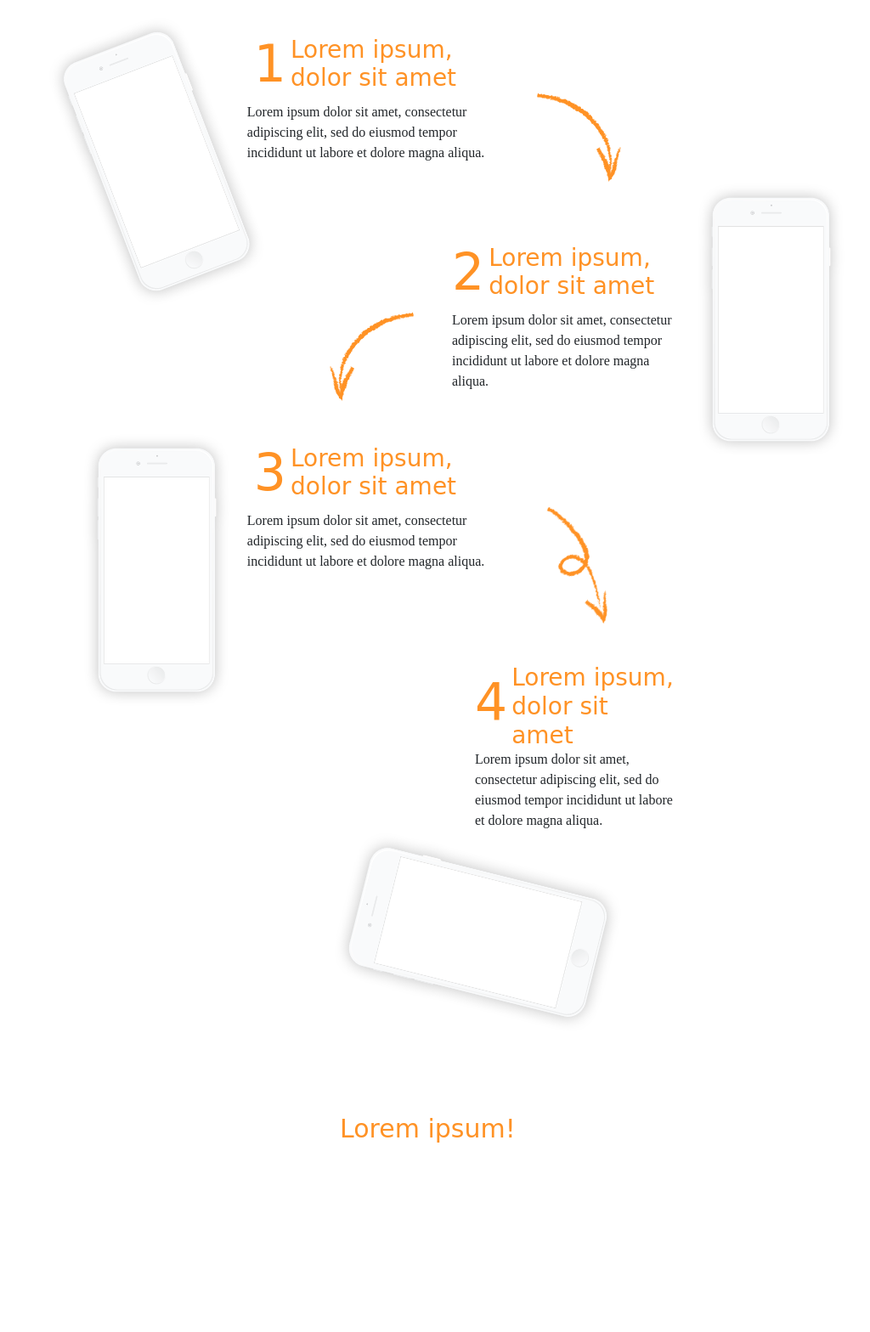
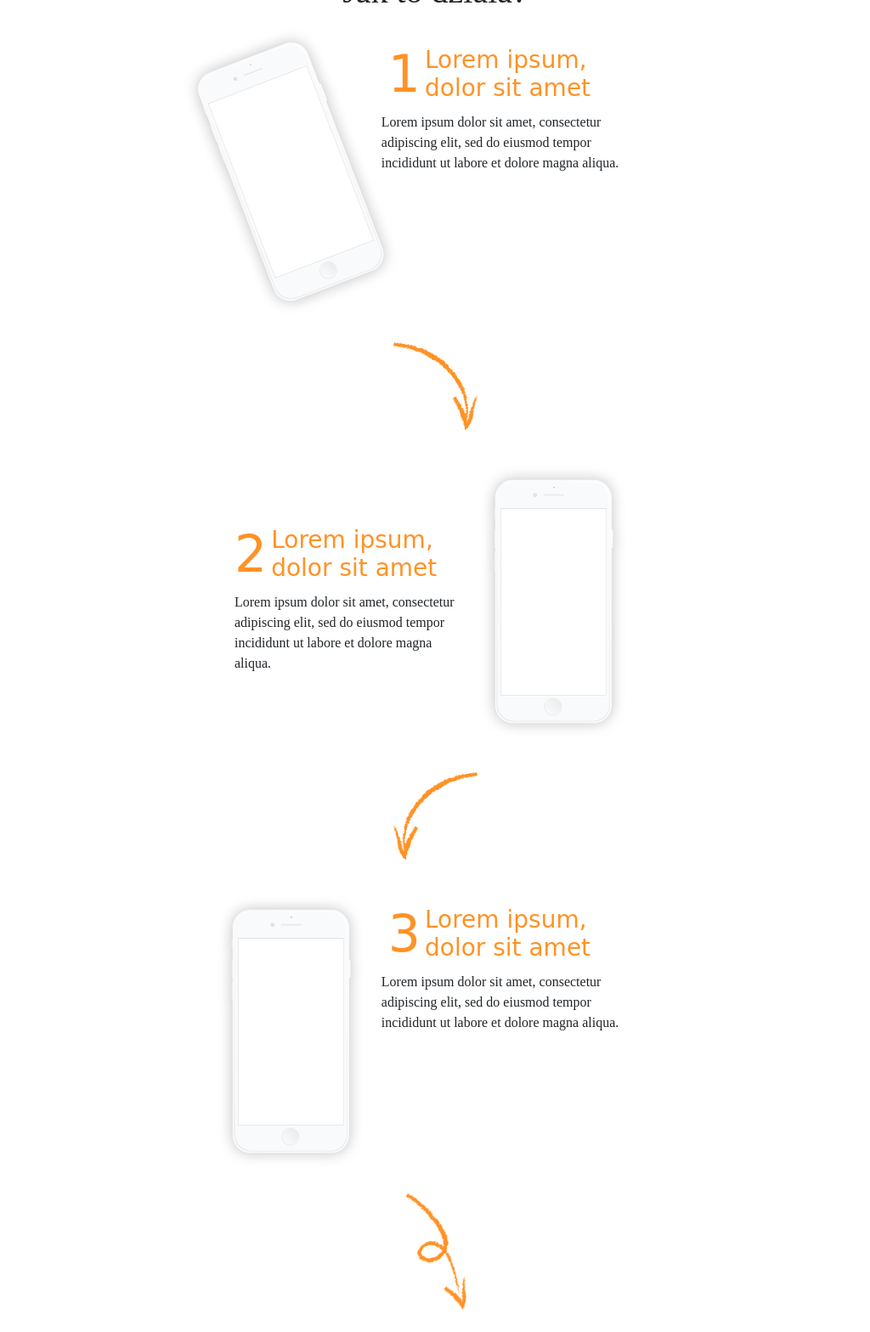
Before and after one commit to zazulec/LandingPage_H, a plain HTML site: page index.html in a window 1024 px wide. Shown: the part 580-2148 px from the top of the page at 85% size. Before the commit the page ends 1931 px from the top, so only its background shows below. Drawn offline with nearby package versions, Linux system fonts and the light colour scheme; files whose address does not match are found by name; a web font is replaced by a local one.

Commit message:
change conception of styling in howItWorks section

```diff
--- a/index.html
+++ b/index.html
@@ -7,7 +7,8 @@
     <meta http-equiv="X-UA-Compatible" content="ie=edge">
     <title>Landing Page_H</title>
     <link href="https://fonts.googleapis.com/css2?family=Love+Ya+Like+A+Sister&display=swap" rel="stylesheet">
-    <link href="//db.onlinewebfonts.com/c/0b28d43e90a11a93d935b305ff2cefb2?family=Font+Awesome+5+Pro" rel="stylesheet" type="text/css"/>
+    <link href="//db.onlinewebfonts.com/c/0b28d43e90a11a93d935b305ff2cefb2?family=Font+Awesome+5+Pro" rel="stylesheet"
+        type="text/css" />
     <link rel="stylesheet" type="text/css" href="styles/main.css">
     <link rel="stylesheet" type="text/css" href="styles/header.css">
     <link rel="stylesheet" type="text/css" href="styles/hero.css">
@@ -28,7 +29,7 @@
                 <nav class='header_navigation'>
                     <a href="#header" class='button'>Start</a>
                     <a href="#header">Jak to działa?</a>
-                    <a href="#header">Cennik</a>
+                    <a href="#priceList">Cennik</a>
                     <span>|</span>
                     <a href="#header">Logowanie</a>
                     <a href="#header">Rejestracja</a>
@@ -84,7 +85,9 @@
                                 d="M1.646 2.646a.5.5 0 0 1 .708 0L8 8.293l5.646-5.647a.5.5 0 0 1 .708.708l-6 6a.5.5 0 0 1-.708 0l-6-6a.5.5 0 0 1 0-.708z" />
                         </svg></p>
                 </span>
-                <div class='howItWorks_content'>
+            </section>
+        </div>
+            <section class='howItWorks_content'>
                 <h1>Jak to działa?</h1>
                 <div class='howItWorks_info1'>
                     <img class='howItWorks_info1__img' src="assets/phone_big.png">
@@ -93,7 +96,9 @@
                             <p>1</p>
                             <h3>Lorem ipsum, dolor sit amet</h3>
                         </div>
-                            <p class='howItWorks_info__text'>Lorem ipsum dolor sit amet, consectetur adipiscing elit, sed do eiusmod tempor incididunt
+                        <p class='howItWorks_info__text'>Lorem ipsum dolor sit amet, consectetur adipiscing elit,
+                            sed do
+                            eiusmod tempor incididunt
                             ut labore et dolore magna aliqua.
                         </p>
                     </div>
@@ -106,7 +111,9 @@
                             <p>2</p>
                             <h3>Lorem ipsum, dolor sit amet</h3>
                         </div>
-                            <p class='howItWorks_info__text'>Lorem ipsum dolor sit amet, consectetur adipiscing elit, sed do eiusmod tempor incididunt
+                        <p class='howItWorks_info__text'>Lorem ipsum dolor sit amet, consectetur adipiscing elit,
+                            sed do
+                            eiusmod tempor incididunt
                             ut
                             labore et dolore magna aliqua.
                         </p>
@@ -120,7 +127,8 @@
                             <p>3</p>
                             <h3>Lorem ipsum, dolor sit amet</h3>
                         </div>
-                            <p class='howItWorks_info__text'>Lorem ipsum dolor sit amet, consectetur adipiscing elit, sed do eiusmod tempor incididunt
+                        <p class='howItWorks_info__text'>Lorem ipsum dolor sit amet, consectetur adipiscing elit, sed do
+                            eiusmod tempor incididunt
                             ut
                             labore et dolore magna aliqua.
                         </p>
@@ -134,18 +142,20 @@
                             <p>4</p>
                             <h3>Lorem ipsum, dolor sit amet</h3>
                         </div>
-                            <p class='howItWorks_info__text'>Lorem ipsum dolor sit amet, consectetur adipiscing elit, sed do eiusmod tempor incididunt
+                        <p class='howItWorks_info__text'>Lorem ipsum dolor sit amet, consectetur adipiscing elit, sed do
+                            eiusmod tempor incididunt
                             ut
                             labore et dolore magna aliqua.
                         </p>
                     </div>
                 </div>
                 <p class='howItWorks_footer'>Lorem ipsum!</p>
-                </div>
             </section>
-        </div>
+
+
+
         <!-- kolejna sekcja -->
-
+        <div id='priceList' class=>qtqtqttqfasfdasdf</div>
     </div>
 
 
--- a/styles/header.css
+++ b/styles/header.css
@@ -52,12 +52,6 @@
 .hero_textSection {
   padding-left: 15px;
 }
-
-/* ////////////////////////////// @media Section //////////////////////////////*/
-
-/* media width 600 */
-/* media width ~800-1000 */
-/* media width ~1500 */
 
 @media screen and (min-width: 677px) and (max-width: 740px) {
   #header {
@@ -116,7 +110,7 @@
   }
 
   .header_logo {
-    padding: 23px 34px;
+    padding: 23px 20px;
     font-size: 23px;
   }
 
--- a/styles/howItWorks.css
+++ b/styles/howItWorks.css
@@ -36,7 +36,7 @@
   flex-direction: column;
   justify-content: center;
   align-items: center;
-  padding-top: 40px;
+  background-color: var(--color-white);
 }
 
 .howItWorks_info1,
@@ -150,6 +150,7 @@
   padding-top: 40px;
 }
 
+
 @media screen and (min-width: 567px) and (max-width: 939px) {
   .howItWorks_info__title {
     max-height: 88px;
@@ -177,7 +178,6 @@
   .howItWorks_info1 {
     align-items: flex-start;
     width: 50%;
-    position: absolute;
     left: 98px;
     top: 144px;
     flex-direction: row;
@@ -190,7 +190,6 @@
     justify-content: end;
     align-items: center;
     width: 50%;
-    position: absolute;
     right: 0;
     top: 330px;
   }
@@ -198,7 +197,6 @@
   .howItWorks_info3 {
     align-items: flex-start;
     width: 50%;
-    position: absolute;
     left: 98px;
     top: 625px;
     flex-direction: row;
@@ -206,41 +204,32 @@
 
   .howItWorks_info4 {
     width: 50%;
-    position: absolute;
     right: 208px;
     top: 1061px;
     align-items: center;
   }
   .containerPostioning_textContainer {
-    position: absolute;
     left: 235px;
     top: -166px;
   }
 
-  .howItWorks_footer {
-    position: absolute;
-    left: 400px;
-    top: 1400px;
-  }
-
   .howItWorks__arrowRight {
-    position: absolute;
+    /* position: absolute; */
     top: 223px;
     right: 273px;
   }
 
   .howItWorks__arrowLeft {
-    position: absolute;
+    /* position: absolute; */
     top: 481px;
     right: 517px;
   }
 
   .howItWorks__arrowOverAndOver {
-    position: absolute;
+    /* position: absolute; */
     top: 720px;
     right: 250px;
     transform: rotate3d(2, -3, 2, 45deg);
 }
-  }
 
 }
--- a/styles/main.css
+++ b/styles/main.css
@@ -4,8 +4,8 @@
   --color-white: #fff;
   /* + UP  §: rgb(255,146,37); */
   /* (--color-sisterFontColor) background:  linear-gradient(180deg, rgba(255,146,37,1) 35%, rgba(229,91,0,1) 100%); */
-  --font-sister: 'Love Ya Like A Sister', cursive;
-  --font-pro:  "Font Awesome 5 Pro";
+  --font-sister: "Love Ya Like A Sister", cursive;
+  --font-pro: "Font Awesome 5 Pro";
 }
 
 /*STYLES*/
@@ -15,13 +15,15 @@
   margin: 0;
   padding: 0;
   font-family: "Montserrat";
-  /* main font probably to delete and replace others */
 }
-
 
 html {
   scroll-behavior: smooth;
+  height: 100%;
+}
 
+body {
+  min-height: 100%;
 }
 
 .content {
@@ -31,7 +33,6 @@ html {
   max-width: 2000px;
   margin: 0 auto;
   background: #fff;
-
 }
 
 .backGroundContainer {
@@ -42,5 +43,4 @@ html {
     rgba(37, 27, 138, 0.9962359943977591) 35%,
     rgba(205, 70, 157, 1) 100%
   );
-
 }
```
Lines whose indentation alone changed are shown as unchanged.
